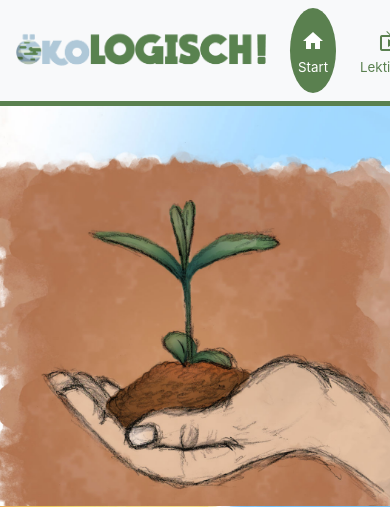
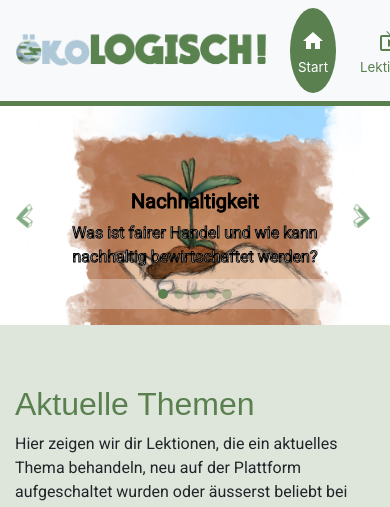
Before and after one commit to Frankie1996/Visu5, a PHP site: page / in a window 390 px wide; the page is wider, and only the part inside the window is pictured. Shown: the top 507 px of that part. Run offline with PHP 8.4, Linux system fonts and the light colour scheme; data comes from the database, SQL or seed files in the repository; some web fonts are replaced.

Commit message:
header slider

```diff
--- a/assets/js/script.js
+++ b/assets/js/script.js
@@ -1,3 +1,4 @@
+/* Set Active Class on Navbar */
 window.onload = activeClass(window.location.href.split('/').pop());
 
 function activeClass(url) {
@@ -13,3 +14,33 @@ function activeClass(url) {
         document.querySelector("#nav-lessons").classList.add("active");
     }
 }
+
+/* Support TouchScreen Swipe in Carousel */
+$( document ).ready(function() {
+
+    // Carousel
+
+    $(".carousel").carousel({
+        interval: false,
+        pause: true
+    });
+
+    $( ".carousel .carousel-inner" ).swipe( {
+    swipeLeft: function ( event, direction, distance, duration, fingerCount ) {
+        this.parent( ).carousel( 'next' );
+    },
+    swipeRight: function ( ) {
+        this.parent( ).carousel( 'prev' );
+    },
+    threshold: 0,
+    tap: function(event, target) {
+        window.location = $(this).find('.carousel-item.active a').attr('href');
+    },
+    excludedElements:"label, button, input, select, textarea, .noSwipe"
+    } );
+
+    $('.carousel .carousel-inner').on('dragstart', 'a', function () {
+        return false;
+    });
+
+});
--- a/assets/scss/abstracts/_variables.scss
+++ b/assets/scss/abstracts/_variables.scss
@@ -16,7 +16,7 @@ $beau-blue_opa: rgba(176, 200, 216, 0.23);
 $english-vermillion_opa: rgba(214, 64, 64, 0.23);
 $congo-pink_opa: rgba(246, 152, 145, 0.23);
 $green-sheen_opa: rgba(129, 178, 154, 0.23);
-$fern-green_opa: rgba(90, 128, 79, 0.6);
+$fern-green_opa: rgba(90, 128, 79, 0.8);
 
 /* SCSS Gradient */
 $gradient-top: linear-gradient(0deg, #e9c46aff, #b0c8d8ff, #d64041ff, #f69891ff, #81b29aff, #5a804fff, #dee6dcff);
--- a/assets/scss/components/_header-accordion.scss
+++ b/assets/scss/components/_header-accordion.scss
@@ -132,3 +132,55 @@
         }
     }
 }
+
+/* Mobile */
+@media (max-width: 991.98px) {
+    #mobile-header {
+        display: inline;
+    }
+    .carousel .carousel-control-prev-icon {
+        /* change fill="currentColor" to %23fff to make it white  */
+          background-image: url('../img/buttons/prev-icon.png');
+        }
+
+        .carousel .carousel-control-next-icon {
+          /* change fill="currentColor" to %23fff to make it white  */
+            background-image: url('../img/buttons/next-icon.png');
+        }
+
+
+        .carousel-control-next-icon, .carousel-control-prev-icon {
+            /* Use to adjust size of icons */
+            width: 3rem;
+            height: 2rem;
+        }
+        .carousel-indicators li {
+            width: 10px;
+            height: 10px;
+            border-radius: 100%;
+            background-color: $fern-green_opa;
+          }
+
+          ol.carousel-indicators li.active {
+            background-color: $fern-green;
+          }
+          .carousel-caption {
+            -webkit-text-stroke: 1px black;
+          }
+          .carousel-indicators {
+            background-color: rgba(255, 255, 255, 0.3);
+        }
+    #desktop-header {
+        display: none;
+    }
+}
+
+/* Desktop */
+@media (min-width: 992px) {
+    #mobile-header {
+        display: none;
+    }
+    #desktop-header {
+        display: inline;
+    }
+}
--- a/templates/footer.php
+++ b/templates/footer.php
@@ -21,12 +21,11 @@
   </div>
 </footer>
 
-<script src="./assets/js/script.js"></script>
-
 <!-- jQuery first, then Popper.js, then Bootstrap JS -->
 <script src="https://code.jquery.com/jquery-3.5.1.slim.min.js" integrity="sha384-DfXdz2htPH0lsSSs5nCTpuj/zy4C+OGpamoFVy38MVBnE+IbbVYUew+OrCXaRkfj" crossorigin="anonymous"></script>
 <script src="https://cdn.jsdelivr.net/npm/popper.js@1.16.1/dist/umd/popper.min.js" integrity="sha384-9/reFTGAW83EW2RDu2S0VKaIzap3H66lZH81PoYlFhbGU+6BZp6G7niu735Sk7lN" crossorigin="anonymous"></script>
 <script src="https://stackpath.bootstrapcdn.com/bootstrap/4.5.2/js/bootstrap.min.js" integrity="sha384-B4gt1jrGC7Jh4AgTPSdUtOBvfO8shuf57BaghqFfPlYxofvL8/KUEfYiJOMMV+rV" crossorigin="anonymous"></script>
+<script src="./assets/js/script.js"></script>
 </body>
 
 </html>
--- a/templates/header.php
+++ b/templates/header.php
@@ -1,4 +1,4 @@
-<div class="accordion">
+<div id="desktop-header" class="accordion">
     <ul>
         <li>
             <div> <a href="./category?id=2">
@@ -32,3 +32,61 @@
         </li>
     </ul>
 </div>
+
+<div id="mobile-header">
+    <div id="carouselIndicators" class="carousel slide" data-ride="carousel">
+        <ol class="carousel-indicators">
+            <li data-target="#carouselIndicators" data-slide-to="0" class="active"></li>
+            <li data-target="#carouselIndicators" data-slide-to="1"></li>
+            <li data-target="#carouselIndicators" data-slide-to="2"></li>
+            <li data-target="#carouselIndicators" data-slide-to="3"></li>
+            <li data-target="#carouselIndicators" data-slide-to="4"></li>
+        </ol>
+        <div class="carousel-inner">
+            <div class="carousel-item active">
+                <img class="d-block w-100" src="assets/img/headerAccordion/sustainability.jpg" alt="Sketch Nachhaltigkeit">
+                <div class="carousel-caption">
+                <a href="./category?id=2"><h5>Nachhaltigkeit</h5></a>
+                    <p>Was ist fairer Handel und wie kann nachhaltig bewirtschaftet werden?</p>
+                </div>
+            </div>
+            <div class="carousel-item">
+                <img class="d-block w-100" src="assets/img/headerAccordion/climateChange.jpg" alt="Sketch Klimawandel">
+
+                <div class="carousel-caption">
+                <a href="./category?id=3"><h5>Klimawandel</h5></a>
+                    <p>Was passiert beim Klimawandel, was sind Ursachen und was kann ich bewirken?</p>
+                </div>
+            </div>
+            <div class="carousel-item">
+                <img class="d-block w-100" src="assets/img/headerAccordion/energy.jpg" alt="Sketch Energie">
+                    <div class="carousel-caption">
+                    <a href="./category?id=1"><h5>Nachhaltige Energie</h5></a>
+                        <p>Was ist erneuerbare Energie & wie gewinnt man diese aus Sonne, Wind und Wasser?</p>
+                    </div>
+            </div>
+            <div class="carousel-item">
+                <img class="d-block w-100" src="assets/img/headerAccordion/recycling.jpg" alt="Sketch Recycling">
+                <div class="carousel-caption">
+                <a href="./category?id=5"><h5>Recycling</h5></a>
+                    <p>Welche Arten der Abfallentsorgung gibt es in der Schweiz und wie trenne ich meinen Abfall richtig?</p>
+                </div>
+            </div>
+            <div class="carousel-item">
+                <img class="d-block w-100" src="assets/img/headerAccordion/food-waste.jpg" alt="Sketch Food-Waste">
+                <div class="carousel-caption">
+                <a href="./category?id=4"><h5>Food Waste</h5></a>
+                    <p>Wo entsteht Food Waste und welche Auswirkungen hat das auf unser Klima?</p>
+                </div>
+            </div>
+        </div>
+        <a class="carousel-control-prev" href="#carouselIndicators" role="button" data-slide="prev">
+            <span class="carousel-control-prev-icon" aria-hidden="true"></span>
+            <span class="sr-only">Previous</span>
+        </a>
+        <a class="carousel-control-next" href="#carouselIndicators" role="button" data-slide="next">
+            <span class="carousel-control-next-icon" aria-hidden="true"></span>
+            <span class="sr-only">Next</span>
+        </a>
+    </div>
+</div>
```
Also changed, not shown: assets/css/main.css, assets/img/buttons/next-icon.png (added), assets/img/buttons/prev-icon.png (added), 1 other file.
